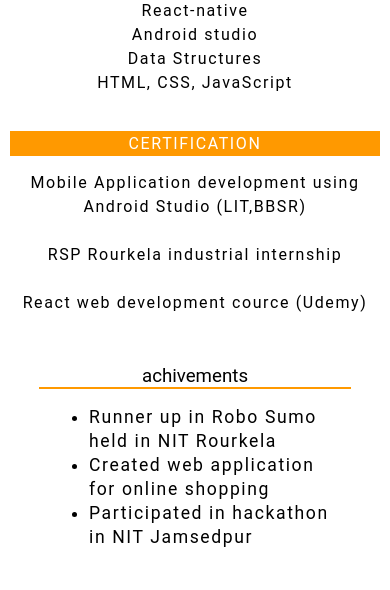
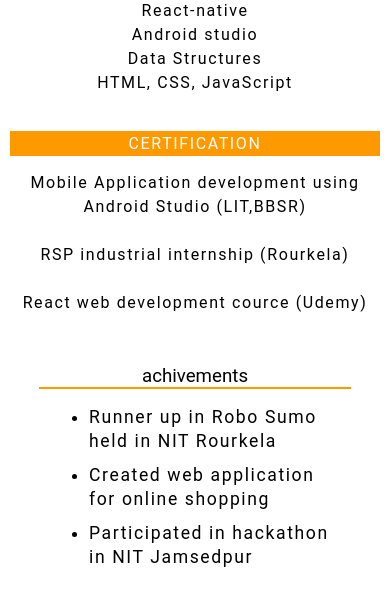
Before and after one commit to adilcse/mindfire, a PHP site: page /resume.html in a window 390 px wide. Shown: the part 1105-1695 px from the top of the page. Before the commit the page ends 1652 px from the top, so only its background shows below. Run offline with PHP 8.4, Linux system fonts and the light colour scheme.

Commit message:
responsive resume page

```diff
--- a/resume-html/resume.html
+++ b/resume-html/resume.html
@@ -86,7 +86,7 @@
             </div>
             <br>
            <div>
-             RSP Rourkela industrial internship
+             RSP industrial internship  (Rourkela)
            </div>
            <br>
            <div>
@@ -102,9 +102,9 @@
       <div class="project-wraper">
       <div class="project-body edu-text">
           <ul>
-            <li class="text-secondary">Runner up in Robo Sumo held in NIT Rourkela</li>
-            <li class="text-secondary">Created web application for online shopping</li>
-            <li class="text-secondary">Participated in hackathon in NIT Jamsedpur</li>
+            <li>Runner up in Robo Sumo held in NIT Rourkela</li>
+            <li>Created web application for online shopping</li>
+            <li>Participated in hackathon in NIT Jamsedpur</li>
         </ul>
       </div>
     </div>
--- a/resume-html/style.css
+++ b/resume-html/style.css
@@ -108,11 +108,12 @@ p{
 }
 .project-body{
   text-align: left;
-
 }
 .project-wraper{
   text-align: center;
   padding: auto;
+  margin: auto;
+  display: inline-block;
 }
 @media only screen and (max-width: 1800px) and (min-width: 1400px) {
  .container{
@@ -231,6 +232,7 @@ p{
   }
   li{
     font-size: 1.1em;
+    margin-bottom: 10px;
   }
 }
 @media only screen and (max-width: 300px)   {
```
